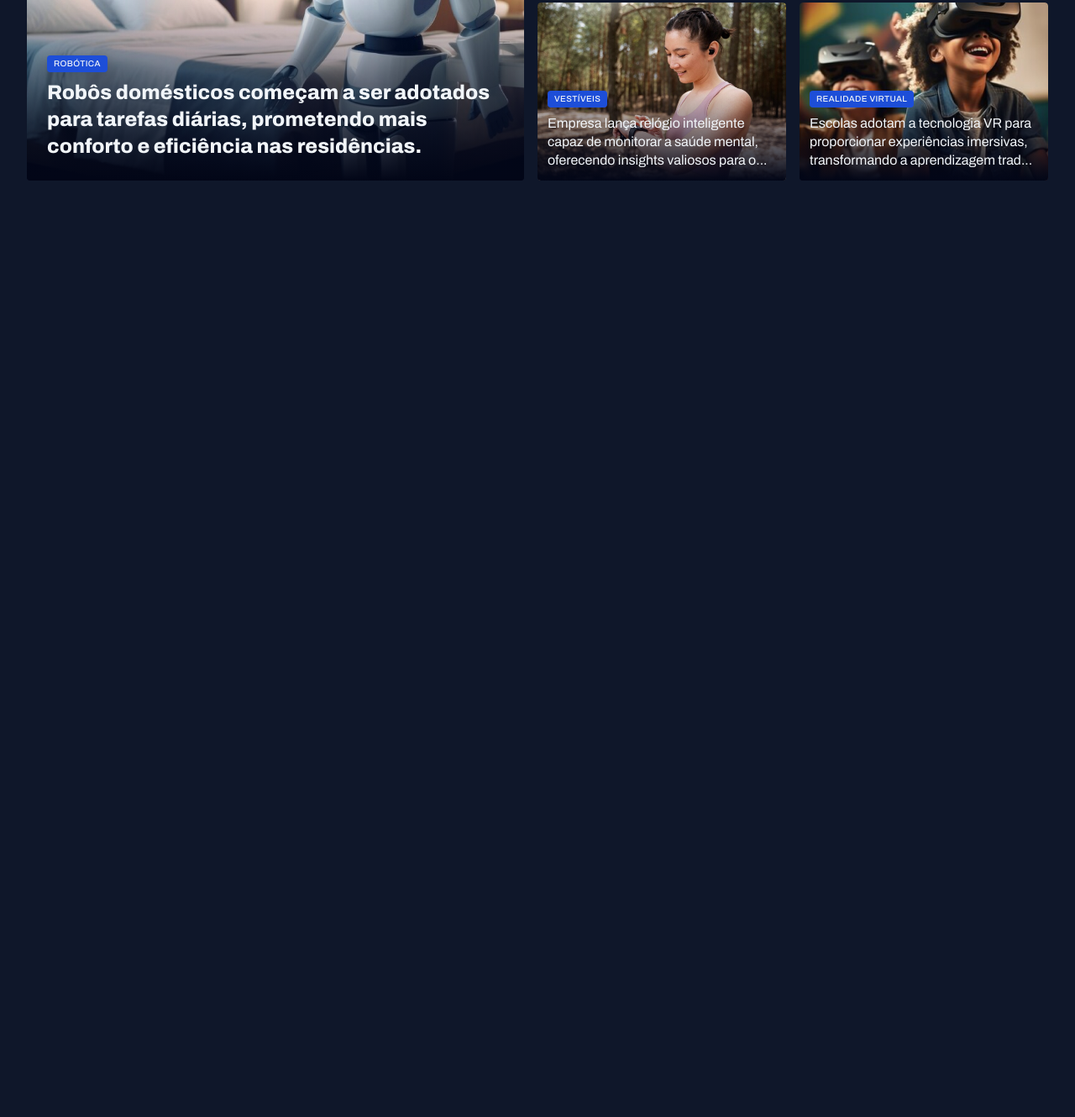
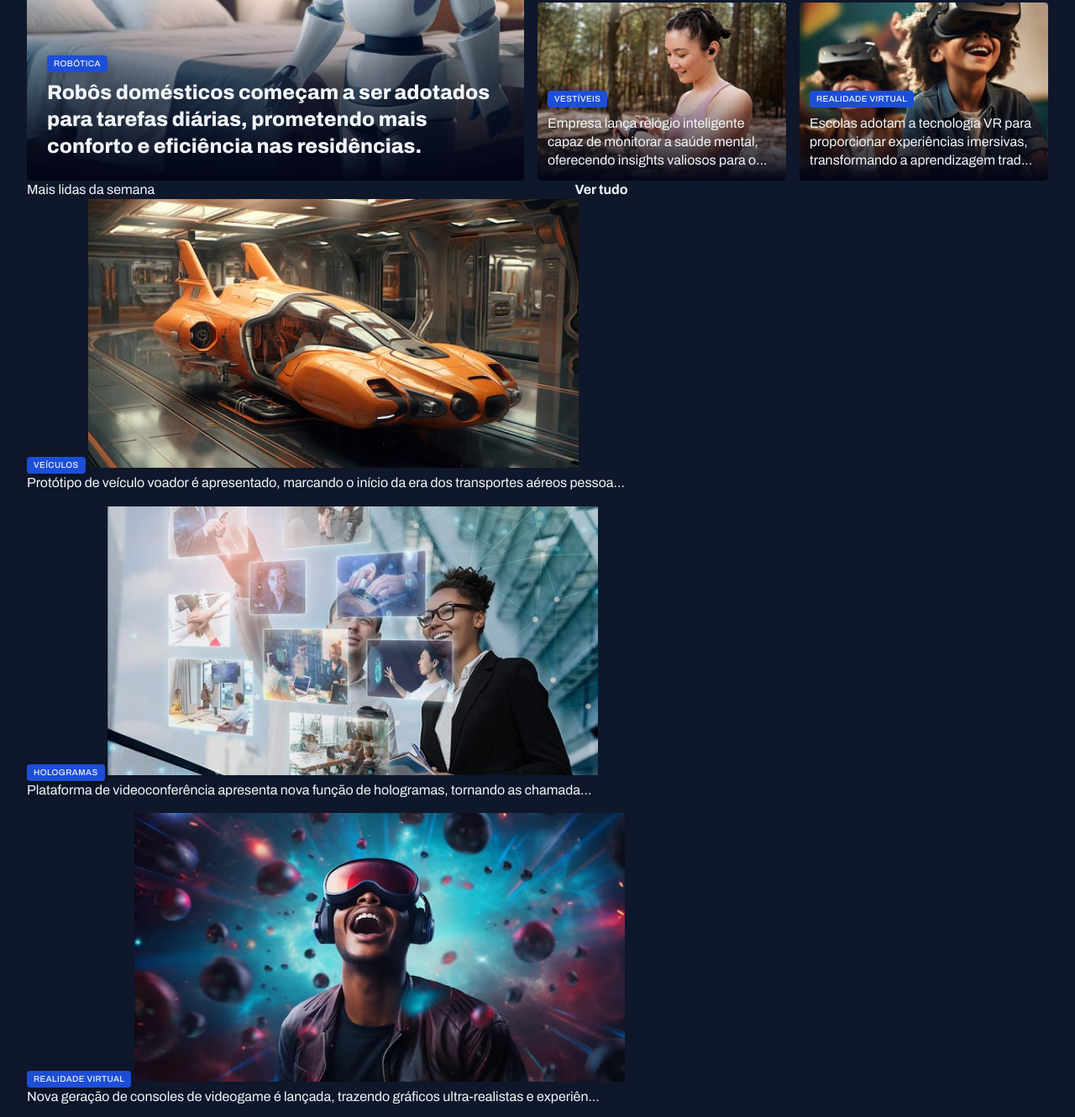
Before and after one commit to LinickerOstroski/news-page, a plain HTML site: page index.html in a window 1280 px wide. Shown: the part 380-1710 px from the top of the page at 84% size. Before the commit the page ends 800 px from the top, so only its background shows below. Drawn offline with Linux system fonts and the light colour scheme.

Commit message:
estruturando seção mais lidas da semana

```diff
--- a/index.html
+++ b/index.html
@@ -98,7 +98,54 @@
 
       </div>
     </section>
+
+
+    <section id="weekly">
+      <header class="grid grid-flow-col">
+        <h3>Mais lidas da semana</h3>
+        <a href="#" class="grid grid-flow-col">
+          <strong>Ver tudo</strong>
+          <span>
+
+          </span>
+        </a>
+      </header>
+
+      <div class="grid gap-16">
+        <figure>
+          <span class="content-tag">veículos</span>
+          <img src="assets/images/Image 06.png" alt="">
+          <p>
+            Protótipo de veículo voador é apresentado, marcando o início da era dos transportes aéreos pessoa...
+          </p>
+        </figure>
+        <figure>
+          <span class="content-tag">hologramas</span>
+          <img src="assets/images/Image 07.png" alt="">
+          <p>
+            Plataforma de videoconferência apresenta nova função de hologramas, tornando as chamada...
+          </p>
+        </figure>
+        <figure>
+          <span class="content-tag">realidade virtual</span>
+          <img src="assets/images/Image 08.png" alt="">
+          <p>
+            Nova geração de consoles de videogame é lançada, trazendo gráficos ultra-realistas e experiên...
+          </p>
+        </figure>
+        <figure>
+          <span class="content-tag">internet</span>
+          <img src="assets/images/Image 09.png" alt="">
+          <p>
+            Projeto busca oferecer internet de alta velocidade em áreas remotas através de satélites.
+          </p>
+        </figure>
+      </div>
+
+
+    </section>
   </main>
+
 
 </body>
 
```
